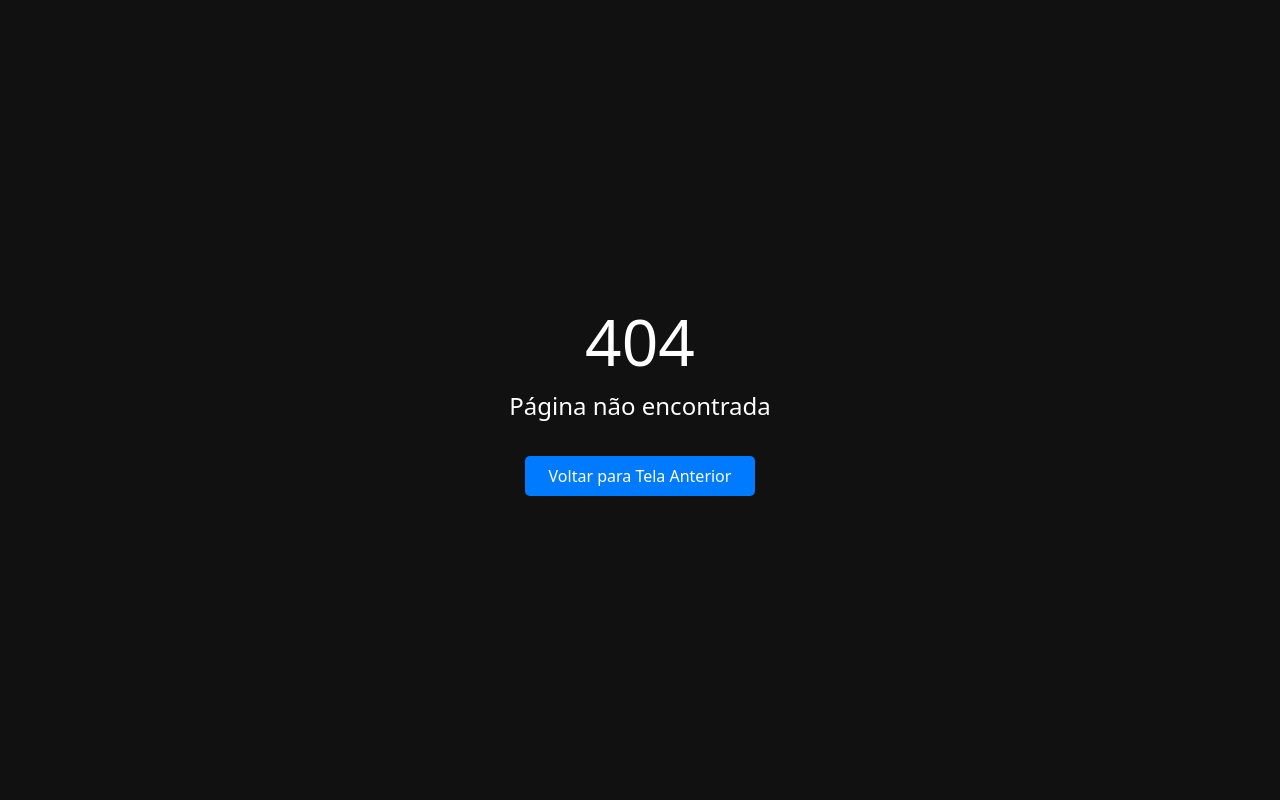
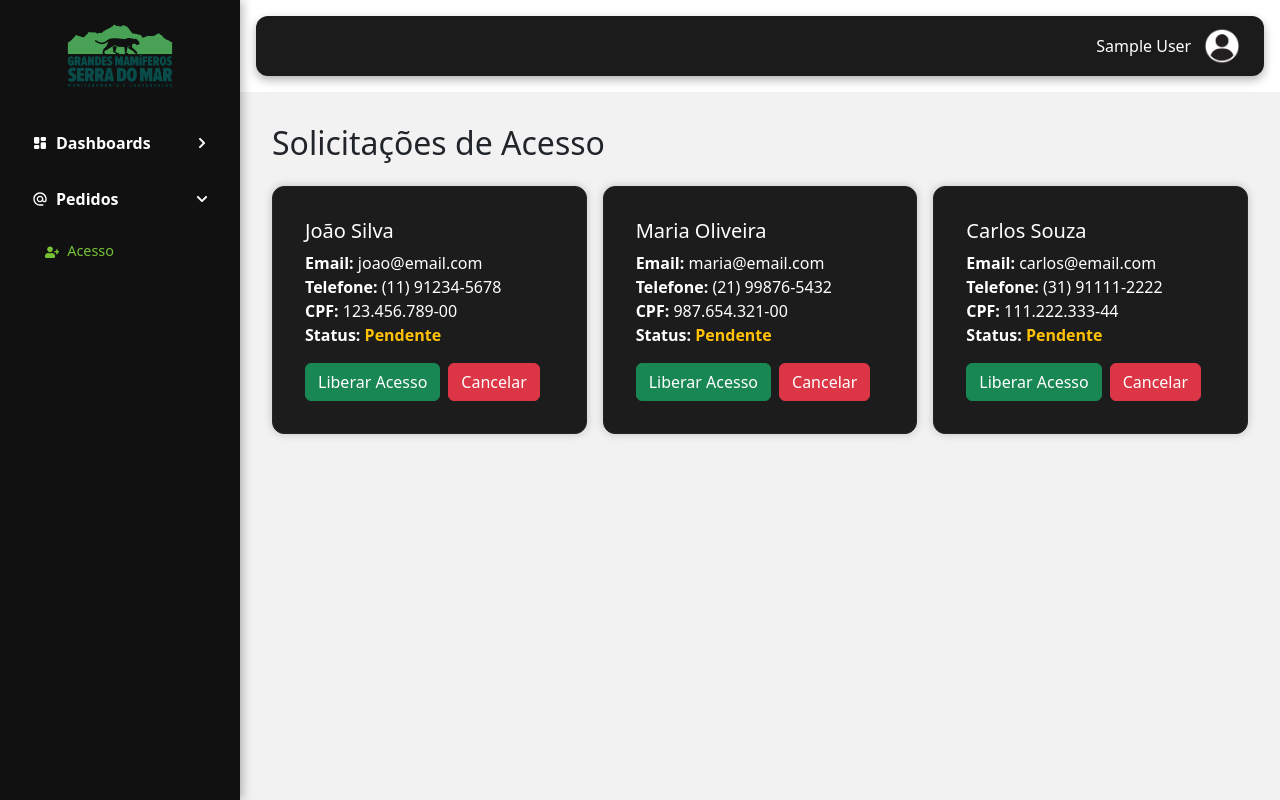
Before and after one commit to Mauboru/GRANDESMAMIFEROS-WEB-REACT, a React (Vite) app: page /pedidos/acesso in a window 1280 px wide. Before the commit this address had no page. Built offline with nearby package versions, Linux system fonts and the light colour scheme; sample sign-in values are in the browser's storage.

Commit message:
corrigido login/register e configurado telas de acesso

```diff
--- a/src/pages/Login.jsx
+++ b/src/pages/Login.jsx
@@ -1,9 +1,9 @@
 import React, { useState, useEffect } from "react";
 import styled from 'styled-components';
 import logo from "/logomarca.png";
-import img1 from "/img1.jpg"; // Primeira imagem
-import img2 from "/img2.jpg"; // Segunda imagem
-import img3 from "/img3.jpg"; // Terceira imagem
+import img1 from "/img1.jpg";
+import img2 from "/img2.jpg";
+import img3 from "/img3.jpg";
 import { useNavigate } from "react-router-dom";
 import { FaSpinner, FaEye, FaEyeSlash } from "react-icons/fa";
 import { FloatingLabel, Form, Modal, Button as BsButton } from "react-bootstrap";
@@ -57,33 +57,21 @@ export default function Login() {
 
   return (
     <Styled.LoginPage>
-      <div style={{ position: 'absolute', top: 0, left: 0, width: '100%', height: '100%' }}>
+      <Styled.Container>
+        {/* Painel com imagem rotativa */}
+        <Styled.LeftPanel>
           {backgroundImages.map((image, idx) => (
-    <Styled.FadeBackground
-      key={idx}
-      image={image}
-      visible={idx === imageIndex}
-    />
+            <Styled.FadeBackground key={idx} image={image} visible={idx === imageIndex} />
           ))}
-</div>
-      <div className="container-fluid h-100 position-relative">
-        <div className="row min-vh-100 justify-content-center align-items-center">
-          <Styled.LeftPanel className="col-md-8 d-none d-md-flex flex-column justify-content-center align-items-center text-white p-5">
-            {/* A imagem de fundo já é definida por Styled.Background */}
         </Styled.LeftPanel>
 
-          {/* Formulário */}
-          <div className="col-12 col-md-4 d-flex justify-content-center">
-            <div className="px-3 w-100">
-              <Styled.RightPanel className="col-12 col-md-4 d-flex flex-column justify-content-center align-items-center text-white">
-                <Styled.Logo
-                  src={logo}
-                  alt="logo"
-                  className="d-block mx-auto mb-4"
-                  style={{ maxWidth: "195px" }}
-                />
+        {/* Painel do formulário */}
+        <Styled.RightPanel>
+          <Styled.LogoWrapper>
+            <Styled.Logo src={logo} alt="logo" />
+          </Styled.LogoWrapper>
 
-                <form className="w-100" style={{ maxWidth: "320px" }} onSubmit={handleLogin}>
+          <form className="w-100" style={{ maxWidth: "250px" }} onSubmit={handleLogin}>
             <Styled.CustomFloating as={FloatingLabel} controlId="emailCpf" label="Email ou CPF" className="mb-3">
               <Form.Control
                 type="text"
@@ -142,15 +130,20 @@ export default function Login() {
             </Styled.ModalContent>
           </Styled.CustomModal>
         </Styled.RightPanel>
-            </div>
-          </div>
-        </div>
-      </div>
-    </Styled.LoginPage>
+      </Styled.Container>
+    </Styled.LoginPage >
   );
 }
 
 const Styled = {
+  Container: styled.div`
+    display: flex;
+    width: 100%;
+    height: 100vh;
+    overflow: hidden;
+    flex-direction: row;
+  `,
+
   CustomModal: styled(Modal)`
     .modal-content {
       background-color: #1c1c1c;
@@ -169,20 +162,23 @@ const Styled = {
       justify-content: center;
     }
   `,
+
   FadeBackground: styled.div`
     position: absolute;
+    top: 0;
+    left: 0;
     width: 100%;
     height: 100%;
-  top: 0;
-  left: 0;
     background: ${({ image, theme }) => `
       linear-gradient(${theme.colors.primaryTransparent1}, ${theme.colors.primaryTransparent2}),
-    url(${image}) no-repeat center center
+      url(${image})
     `};
-  background-size: cover;
+    background-size: contain;
+    background-repeat: no-repeat;
+    background-position: center;
     opacity: ${({ visible }) => (visible ? 1 : 0)};
     transition: opacity 1.2s ease-in-out;
-  z-index: 0;
+    z-index: 1;
   `,
 
   ModalContent: styled.div`
@@ -240,37 +236,48 @@ const Styled = {
     }
   `,
 
-  LoginPage: styled.div`
-    min-height: 100vh;
+  LogoWrapper: styled.div`
+    background-color: rgba(255, 255, 255, 0.77);
+    border-radius: 50%;
+    padding: 1.5rem;
+    display: flex;
+    align-items: center;
+    justify-content: center;
+    box-shadow: 0 4px 15px rgba(0,0,0,0.2);
+    margin-bottom: 1rem;
+    width: 180px;
+    height: 180px;
   `,
 
-  Background: styled.div`
-    position: absolute;
-    top: 0;
-    left: 0;
+  LoginPage: styled.div`
   width: 100%;
-    height: 100%;
-    background: ${({ bgImage }) => `
-      linear-gradient(rgba(0,0,0,0.5), rgba(0,0,0,0.5)),
-      url(${bgImage}) no-repeat center center
-    `};
-    background-size: cover;
-    z-index: 0;
+  height: 100vh;
+  overflow: hidden;
   `,
 
   LeftPanel: styled.div`
+    flex: 2.8;
+    position: relative;
+    height: 100%;
+    overflow: hidden;
+
+    @media (max-width: 767px) {
+      display: none;
+    }
   `,
 
   RightPanel: styled.div`
-    position: relative;
-    z-index: 1;
-    background-color: rgb(224, 234, 223);
-    border-radius: 12px;
-    width: 100%;
+    flex: 1;
+    display: flex;
+    flex-direction: column;
+    justify-content: center;
+    align-items: center;
+    background-color: rgb(12, 51, 8);
     padding: 2rem 1rem;
+    height: 100%;
 
     @media (min-width: 768px) {
-      max-width: 400px;
+      max-width: 600px;
       padding: 3rem 2rem;
     }
   `,
@@ -316,7 +323,7 @@ const Styled = {
 
   Button: styled.button`
     background-color: ${({ theme }) => theme.colors.primary};
-    color: ${({ theme }) => theme.colors.text};
+    color: #FFF;
     border: none;
     padding: 0.75rem;
     border-radius: 4px;
@@ -330,7 +337,7 @@ const Styled = {
     }
 
     &:disabled {
-      background-color: #555;
+      background-color: ${({ theme }) => theme.colors.primaryDark};
       cursor: not-allowed;
       opacity: 0.6;
     }
@@ -346,5 +353,4 @@ const Styled = {
       color: ${({ theme }) => theme.colors.primaryDark};
     }
   `,
-
 };
--- a/src/pages/RegisterUser.jsx
+++ b/src/pages/RegisterUser.jsx
@@ -1,28 +1,35 @@
-import React, { useState } from "react";
+import React, { useState, useEffect } from "react";
 import styled from "styled-components";
-import logo from "/logomarca.png";
-import bgImage from "/img1.jpg";
+import img1 from "/img1.jpg";
+import img2 from "/img2.jpg";
+import img3 from "/img3.jpg";
 import { FaSpinner, FaEye, FaEyeSlash } from "react-icons/fa";
 import { useNavigate } from "react-router-dom";
-import { FloatingLabel, Form } from 'react-bootstrap';
+import { FloatingLabel, Form, Modal, Button as BsButton } from 'react-bootstrap';
 import { registerUser } from "../services/auth";
 
+const backgroundImages = [img1, img2, img3];
+
 export default function RegisterUser() {
-    const [formData, setFormData] = useState({
-        name: "",
-        email: "",
-        phone: "",
-        cpf: "",
-        password: "",
-    });
-
+    const [formData, setFormData] = useState({ name: "", email: "", phone: "", cpf: "", password: "" });
     const [errors, setErrors] = useState({});
     const [loading, setLoading] = useState(false);
     const [mostrarSenha, setMostrarSenha] = useState(false);
+    const [showModal, setShowModal] = useState(false);
+    const [imageIndex, setImageIndex] = useState(0);
     const navigate = useNavigate();
     const isFormIncomplete = Object.entries(formData)
         .filter(([key]) => key !== "phone" && key !== "email")
         .some(([, value]) => !value.trim());
+
+    // Muda imagem do fundo com o tempo
+    useEffect(() => {
+        const interval = setInterval(() => {
+            setImageIndex((prevIndex) => (prevIndex + 1) % backgroundImages.length);
+        }, 5000);
+
+        return () => clearInterval(interval);
+    }, []);
 
     const formatPhone = (value) => {
         const cleaned = value.replace(/\D/g, '').slice(0, 11);
@@ -114,14 +121,15 @@ export default function RegisterUser() {
 
     return (
         <Styled.RegisterPage>
-            <div className="container-fluid h-100">
-                <div className="row min-vh-100">
-                    <Styled.ContentPanel className="col-12 d-flex flex-column justify-content-center align-items-center text-white p-5">
-                        <Styled.FormContainer>
-                            <Styled.LogoContainer>
-                                <Styled.Logo src={logo} alt="RUN SPRINT LIVE" />
-                                <Styled.LogoText>Faça seu Registro!</Styled.LogoText>
-                            </Styled.LogoContainer>
+            <Styled.Container>
+                {/* Painel com imagem rotativa */}
+                <Styled.LeftPanel>
+                    {backgroundImages.map((image, idx) => (
+                        <Styled.FadeBackground key={idx} image={image} visible={idx === imageIndex} />
+                    ))}
+                </Styled.LeftPanel>
+                <Styled.RightPanel>
+                    <Styled.Title>Registre-se!</Styled.Title>
                     <form className="w-100" style={{ maxWidth: "320px" }} onSubmit={handleSubmit}>
                         <Styled.CustomFloating as={FloatingLabel} controlId="name" label="Nome" className="mb-3">
                             <Form.Control
@@ -202,35 +210,135 @@ export default function RegisterUser() {
                             <Styled.Link href="/">Já tenho uma conta</Styled.Link>
                         </div>
                     </form>
-                        </Styled.FormContainer>
-                    </Styled.ContentPanel>
-                </div>
-            </div>
+                    {/* Modal de erro */}
+                    <Styled.CustomModal show={showModal} onHide={() => setShowModal(false)} centered>
+                        <Styled.ModalContent>
+                            <h5>Erro ao fazer login</h5>
+                            <p>Verifique seu e-mail/CPF e senha e tente novamente.</p>
+                            <BsButton variant="danger" onClick={() => setShowModal(false)}>
+                                Fechar
+                            </BsButton>
+                        </Styled.ModalContent>
+                    </Styled.CustomModal>
+                </Styled.RightPanel>
+            </Styled.Container>
         </Styled.RegisterPage>
     );
 }
 
 const Styled = {
-    FormContainer: styled.div`
-        background-color: #000;
-        padding: 2rem;
-        border-radius: 12px;
-        box-shadow: 0 0 15px rgba(0,0,0,0.5);
+    Container: styled.div`
+        display: flex;
         width: 100%;
-        max-width: 380px;
+        height: 100vh;
+        overflow: hidden;
+        flex-direction: row;
+    `,
+
+    Title: styled.h1`
+        font-size: 2rem;
+        font-weight: 700;
+        color: ${({ theme }) => theme.colors.primary};
+        margin-bottom: 1.5rem;
+        text-align: center;
+
+        @media (max-width: 768px) {
+            font-size: 1.75rem;
+        }
     `,
 
     RegisterPage: styled.div`
         min-height: 100vh;
     `,
 
-    ContentPanel: styled.div`
-        background: ${({ theme }) => `
+    CustomModal: styled(Modal)`
+        .modal-content {
+            background-color: #1c1c1c;
+            color: white;
+            border-radius: 12px;
+            border: none;
+            padding: 1.5rem;
+        }
+        .modal-header {
+            border-bottom: none;
+            padding-bottom: 0;
+        }
+        .modal-footer {
+            border-top: none;
+            padding-top: 0.5rem;
+            justify-content: center;
+        }
+    `,
+
+    ModalContent: styled.div`
+        display: flex;
+        flex-direction: column;
+        align-items: center;
+        gap: 1rem;
+
+        h5 {
+            font-size: 1.25rem;
+            color: #ff4d4d;
+            margin-bottom: 0.25rem;
+        }
+
+        p {
+            font-size: 0.95rem;
+            text-align: center;
+            margin: 0;
+            color: #ccc;
+        }
+
+        button {
+            padding: 0.5rem 1.5rem;
+            font-weight: bold;
+            border-radius: 8px;
+        }
+    `,
+
+    FadeBackground: styled.div`
+        position: absolute;
+        top: 0;
+        left: 0;
+        width: 100%;
+        height: 100%;
+        background: ${({ image, theme }) => `
             linear-gradient(${theme.colors.primaryTransparent1}, ${theme.colors.primaryTransparent2}),
-            url(${bgImage}) no-repeat center center
+            url(${image})
         `};
-        background-size: cover;
-        background-blend-mode: darken;
+        background-size: contain;
+        background-repeat: no-repeat;
+        background-position: center;
+        opacity: ${({ visible }) => (visible ? 1 : 0)};
+        transition: opacity 1.2s ease-in-out;
+        z-index: 1;
+    `,
+
+    LeftPanel: styled.div`
+        flex: 2.8;
+        position: relative;
+        height: 100%;
+        overflow: hidden;
+
+        @media (max-width: 767px) {
+            display: none;
+        }
+    `,
+
+    RightPanel: styled.div`
+        flex: 1;
+        display: flex;
+        flex-direction: column;
+        justify-content: center;
+        align-items: center;
+        background-color: rgb(12, 51, 8);
+        padding: 2rem 1rem;
+        height: 100%;
+
+        @media (min-width: 768px) {
+            max-width: 600px;
+            padding: 3rem 2rem;
+        }
     `,
 
     ToggleSenha: styled.button`
@@ -251,28 +359,6 @@ const Styled = {
 
     InputWrapper: styled.div`
         position: relative;
-    `,
-
-    LogoContainer: styled.div`
-    display: flex;
-    align-items: center; /* Alinha verticalmente */
-    justify-content: center; /* Opcional: centraliza o conjunto (logo + texto) horizontalmente */
-    gap: 0.75rem;
-    margin-bottom: 1rem;
-    `,
-
-    Logo: styled.img`
-        max-height: 50px; /* altura controlada para facilitar o alinhamento */
-    `,
-
-    LogoText: styled.h2`
-        font-size: 1.5rem;
-        color: white;
-        font-weight: bold;
-        line-height: 1; /* ajuda a alinhar com a logo */
-        margin: 0;
-        display: flex;
-        align-items: center; /* se quiser alinhar texto com múltiplas linhas */
     `,
 
     CustomFloating: styled.div`
@@ -300,7 +386,7 @@ const Styled = {
 
     Button: styled.button`
         background-color: ${({ theme }) => theme.colors.primary};
-        color: ${({ theme }) => theme.colors.text};
+        color: #FFF;
         border: none;
         padding: 0.5rem;
         border-radius: 4px;
@@ -314,7 +400,7 @@ const Styled = {
         }
 
         &:disabled {
-            background-color: #555;
+            background-color: ${({ theme }) => theme.colors.primaryDark};
             cursor: not-allowed;
             opacity: 0.6;
         }
--- /dev/null
+++ b/src/pages/dashboards/Controle.jsx
@@ -0,0 +1,30 @@
+import MainLayout from "../../layouts/MainLayout";
+import styled from "styled-components";
+
+export default function Controle() {
+    return (
+        <MainLayout>
+            <IframeContainer>
+                <iframe
+                    src="https://app.powerbi.com/view?r=eyJrIjoiMTIzNjA0ZDAtZjQ1MC00NmQ4LTk5ZWYtN2Q2Y2ZjOTRhYmJkIiwidCI6IjBlMzkyZmY3LTU5ZjktNGE0OS04NTZmLTdkM2I4YWM4YTUxYSJ9&navContentPaneEnabled=false&filterPaneEnabled=false&pageNavigationEnabled=false"
+                    title="Dashboard"
+                    frameBorder="0"
+                    allowFullScreen
+                ></iframe>
+            </IframeContainer>
+        </MainLayout>
+    );
+}
+
+const IframeContainer = styled.div`
+    width: 100%;
+    height: 100vh;
+    margin: 0;
+    padding: 0;
+
+    iframe {
+        width: 100%;
+        height: 100%;
+        border: none;
+    }
+`;
--- /dev/null
+++ b/src/pages/pedidos/Acesso.jsx
@@ -0,0 +1,117 @@
+import React, { useState } from "react";
+import MainLayout from "../../layouts/MainLayout";
+import styled from "styled-components";
+import { Button, Card } from "react-bootstrap";
+
+const mockRequests = [
+    {
+        id: 1,
+        name: "João Silva",
+        email: "joao@email.com",
+        phone: "(11) 91234-5678",
+        cpf: "123.456.789-00",
+        status: "pendente",
+    },
+    {
+        id: 2,
+        name: "Maria Oliveira",
+        email: "maria@email.com",
+        phone: "(21) 99876-5432",
+        cpf: "987.654.321-00",
+        status: "pendente",
+    },
+    {
+        id: 3,
+        name: "Carlos Souza",
+        email: "carlos@email.com",
+        phone: "(31) 91111-2222",
+        cpf: "111.222.333-44",
+        status: "pendente",
+    },
+];
+
+export default function Acesso() {
+    const [requests, setRequests] = useState(mockRequests);
+
+    const handleAprovar = (id) => {
+        setRequests((prev) =>
+            prev.map((req) =>
+                req.id === id ? { ...req, status: "liberado" } : req
+            )
+        );
+    };
+
+    const handleCancelar = (id) => {
+        setRequests((prev) =>
+            prev.map((req) =>
+                req.id === id ? { ...req, status: "cancelado" } : req
+            )
+        );
+    };
+
+    return (
+        <MainLayout>
+            <h2 className="mb-4">Solicitações de Acesso</h2>
+            <Styled.Container>
+                {requests.map((user) => (
+                    <Styled.StyledCard key={user.id} border="dark">
+                        <Card.Body>
+                            <Card.Title>{user.name}</Card.Title>
+                            <Card.Text>
+                                <strong>Email:</strong> {user.email}<br />
+                                <strong>Telefone:</strong> {user.phone}<br />
+                                <strong>CPF:</strong> {user.cpf}<br />
+                                <strong>Status:</strong>{" "}
+                                <Styled.Status status={user.status}>
+                                    {user.status}
+                                </Styled.Status>
+                            </Card.Text>
+
+                            {user.status === "pendente" && (
+                                <div className="d-flex gap-2">
+                                    <Button
+                                        variant="success"
+                                        onClick={() => handleAprovar(user.id)}
+                                    >
+                                        Liberar Acesso
+                                    </Button>
+                                    <Button
+                                        variant="danger"
+                                        onClick={() => handleCancelar(user.id)}
+                                    >
+                                        Cancelar
+                                    </Button>
+                                </div>
+                            )}
+                        </Card.Body>
+                    </Styled.StyledCard>
+                ))}
+            </Styled.Container>
+        </MainLayout>
+    );
+}
+
+const Styled = {
+    Container: styled.div`
+        display: grid;
+        grid-template-columns: repeat(auto-fill, minmax(300px, 1fr));
+        gap: 1rem;
+    `,
+
+    StyledCard: styled(Card)`
+        background-color: #1c1c1c;
+        color: #fff;
+        border-radius: 12px;
+        border: 1px solid #444;
+        padding: 1rem;
+        box-shadow: 0 0 10px rgba(0,0,0,0.2);
+    `,
+
+    Status: styled.span`
+        color: ${({ status }) =>
+            status === "liberado" ? "#4caf50" :
+                status === "cancelado" ? "#f44336" : "#ffc107"};
+        font-weight: bold;
+        text-transform: capitalize;
+    `,
+};
--- a/src/routes/AppRoutes.jsx
+++ b/src/routes/AppRoutes.jsx
@@ -3,9 +3,8 @@ import Home from "../pages/Home";
 import Login from "../pages/Login";
 import NotFound from "../pages/NotFound";
 import RegisterUser from "../pages/RegisterUser";
-import Saldo from "../pages/carteira/Saldo";
-import Apostas from "../pages/corridas/Apostas";
-import Transmissao from "../pages/corridas/Transmissao";
+import Acesso from "../pages/pedidos/Acesso";
+import Controle from "../pages/dashboards/Controle";
 import PrivateRoute from "./PrivateRoute";
 
 export default function AppRoutes() {
@@ -19,9 +18,8 @@ export default function AppRoutes() {
 
                 {/* Rota protegida */}
                 <Route path="/home" element={<PrivateRoute><Home /></PrivateRoute>} />
-                <Route path="/carteira/saldo" element={<PrivateRoute><Saldo /></PrivateRoute>} />
-                <Route path="/corridas/apostas" element={<PrivateRoute><Apostas /></PrivateRoute>} />
-                <Route path="/corridas/transmissao" element={<PrivateRoute><Transmissao /></PrivateRoute>} />
+                <Route path="/dashboards/controle" element={<PrivateRoute><Controle /></PrivateRoute>} />
+                <Route path="/pedidos/acesso" element={<PrivateRoute><Acesso /></PrivateRoute>} />
             </Routes>
         </Router>
     );
--- a/src/utils/menu.js
+++ b/src/utils/menu.js
@@ -1,23 +1,23 @@
-import { FaWallet, FaRunning, FaTv } from "react-icons/fa";
-import { PiCloverFill } from "react-icons/pi";
-import { FaMoneyBillTransfer } from "react-icons/fa6";
+import { MdAlternateEmail } from "react-icons/md";
+import { TbLayoutDashboardFilled } from "react-icons/tb";
+import { FaUserPlus } from "react-icons/fa";
+import { GiPlantsAndAnimals } from "react-icons/gi";
 
 const menu = [
     {
-        label: "Corridas",
-        path: "/corridas",
-        icon: FaRunning,
+        label: "Dashboards",
+        path: "/dashboards",
+        icon: TbLayoutDashboardFilled,
         subItems: [
-            { label: "Apostas", path: "/corridas/apostas", icon: PiCloverFill },
-            { label: "Transmissões", path: "/corridas/transmissao", icon: FaTv }
+            { label: "Controle de Mamiferos", path: "/dashboards/controle", icon: GiPlantsAndAnimals },
         ]
     },
     {
-        label: "Carteira",
-        path: "/carteira",
-        icon: FaWallet,
+        label: "Pedidos",
+        path: "/pedidos",
+        icon: MdAlternateEmail,
         subItems: [
-            { label: "Saldo", path: "/carteira/saldo", icon: FaMoneyBillTransfer }
+            { label: "Acesso", path: "/pedidos/acesso", icon: FaUserPlus }
         ]
     }
 ];
```
Also changed, not shown: src/pages/carteira/Saldo.jsx (deleted, +0 -9 lines), src/pages/corridas/Apostas.jsx (deleted, +0 -9 lines), src/pages/corridas/Transmissao.jsx (deleted, +0 -9 lines), src/styles/theme.js (+5 -5 lines). Lines whose indentation alone changed are shown as unchanged.
